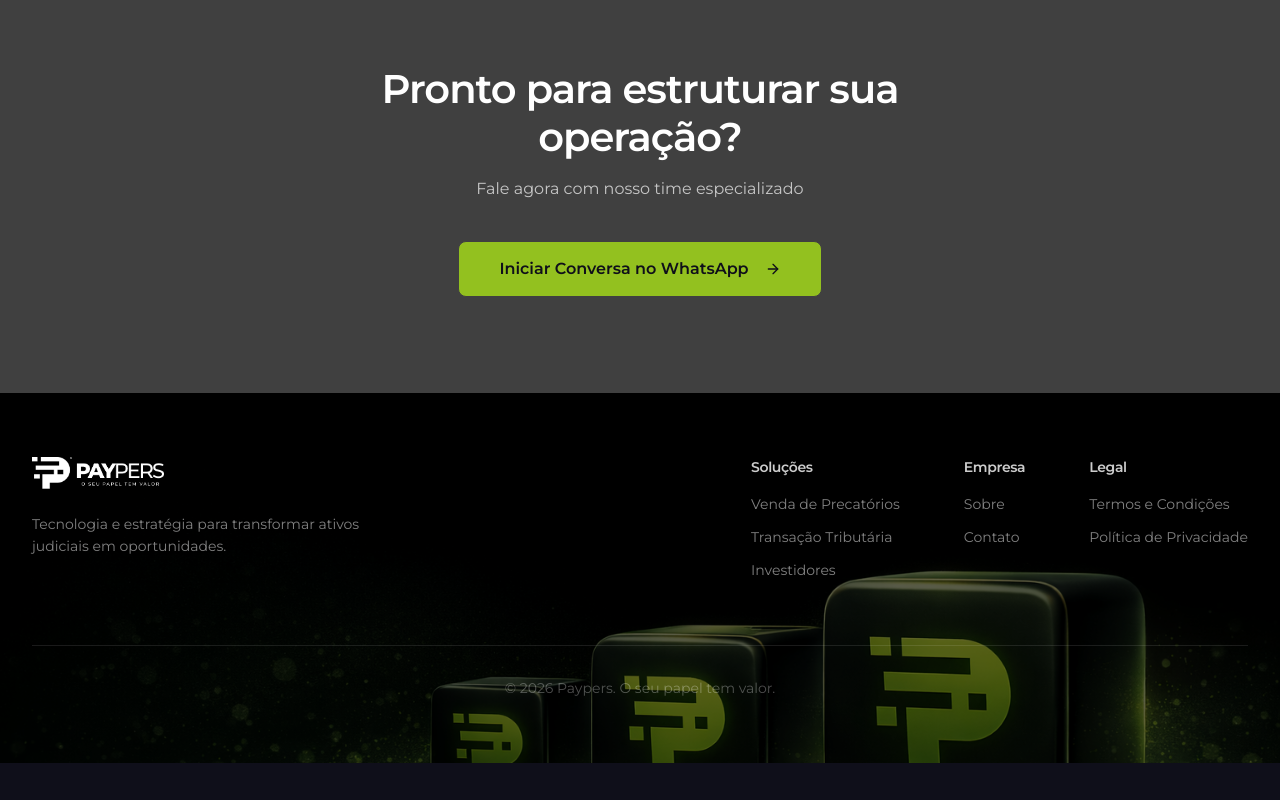
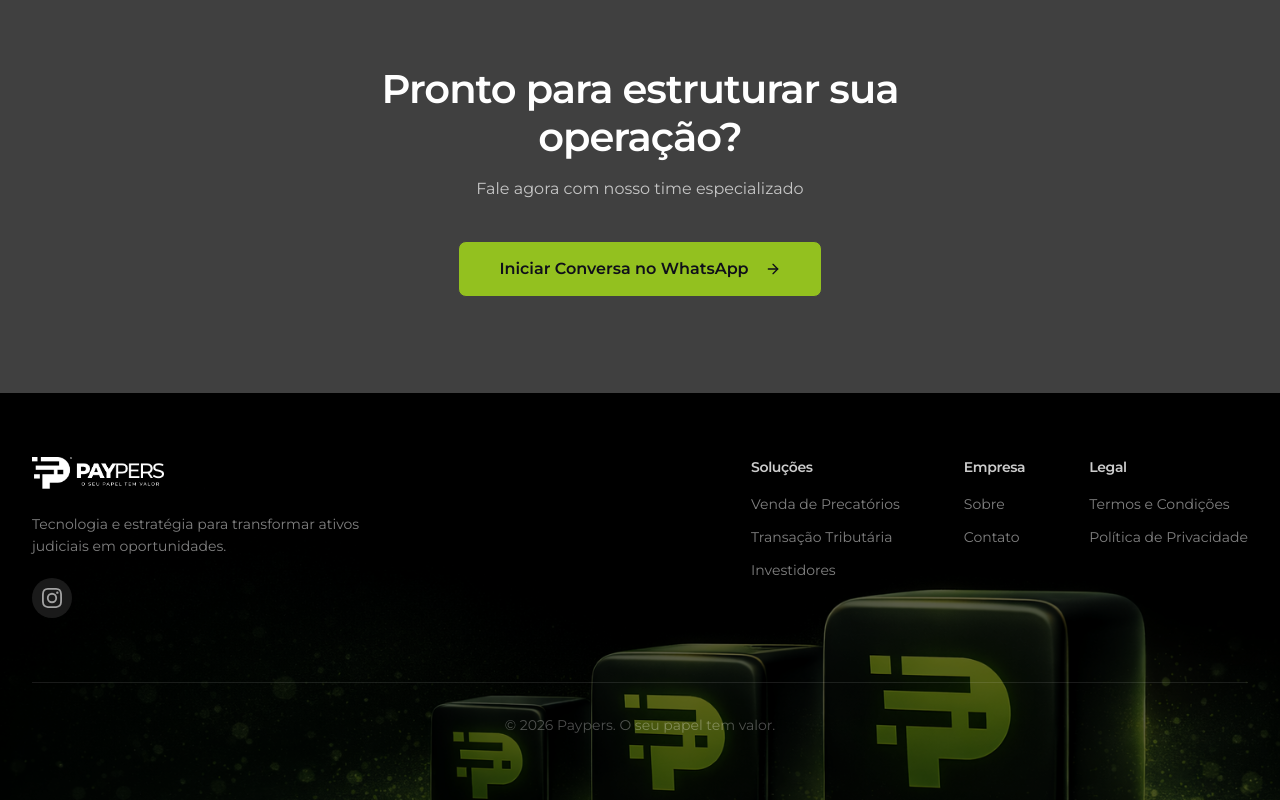
Before and after one commit to bnktec/paypers-site, a Next.js app: page / in a window 1280 px wide. Shown: the part 3648-4448 px from the top of the page. Before the commit the page ends 4411 px from the top, so only its background shows below. Built offline with nearby package versions, Linux system fonts and the light colour scheme.

Commit message:
feat: adicionar icone do Instagram no rodape

```diff
--- a/components/layout/Footer.tsx
+++ b/components/layout/Footer.tsx
@@ -41,9 +41,20 @@
           <div className="flex flex-col md:flex-row justify-between items-start gap-12 mb-16">
             <div className="max-w-[350px]">
               <img src="/horizontal-logo.png" alt="Paypers" className="h-8 object-contain brightness-0 invert mb-6" />
-              <p className="text-white/50 text-[14px] leading-[1.6]">
+              <p className="text-white/50 text-[14px] leading-[1.6] mb-5">
                 Tecnologia e estratégia para transformar ativos judiciais em oportunidades.
               </p>
+              <a
+                href="https://www.instagram.com/paypersoficial/"
+                target="_blank"
+                rel="noopener noreferrer"
+                className="inline-flex items-center justify-center w-10 h-10 rounded-full bg-white/10 text-white/60 hover:bg-primary hover:text-white transition-colors"
+                aria-label="Instagram"
+              >
+                <svg viewBox="0 0 24 24" className="w-5 h-5 fill-current">
+                  <path d="M12 2.163c3.204 0 3.584.012 4.85.07 3.252.148 4.771 1.691 4.919 4.919.058 1.265.069 1.645.069 4.849 0 3.205-.012 3.584-.069 4.849-.149 3.225-1.664 4.771-4.919 4.919-1.266.058-1.644.07-4.85.07-3.204 0-3.584-.012-4.849-.07-3.26-.149-4.771-1.699-4.919-4.92-.058-1.265-.07-1.644-.07-4.849 0-3.204.013-3.583.07-4.849.149-3.227 1.664-4.771 4.919-4.919 1.266-.057 1.645-.069 4.849-.069zM12 0C8.741 0 8.333.014 7.053.072 2.695.272.273 2.69.073 7.052.014 8.333 0 8.741 0 12c0 3.259.014 3.668.072 4.948.2 4.358 2.618 6.78 6.98 6.98C8.333 23.986 8.741 24 12 24c3.259 0 3.668-.014 4.948-.072 4.354-.2 6.782-2.618 6.979-6.98.059-1.28.073-1.689.073-4.948 0-3.259-.014-3.667-.072-4.947-.196-4.354-2.617-6.78-6.979-6.98C15.668.014 15.259 0 12 0zm0 5.838a6.162 6.162 0 100 12.324 6.162 6.162 0 000-12.324zM12 16a4 4 0 110-8 4 4 0 010 8zm6.406-11.845a1.44 1.44 0 100 2.881 1.44 1.44 0 000-2.881z"/>
+                </svg>
+              </a>
             </div>
             <div className="flex flex-wrap gap-16">
               <div>
```
